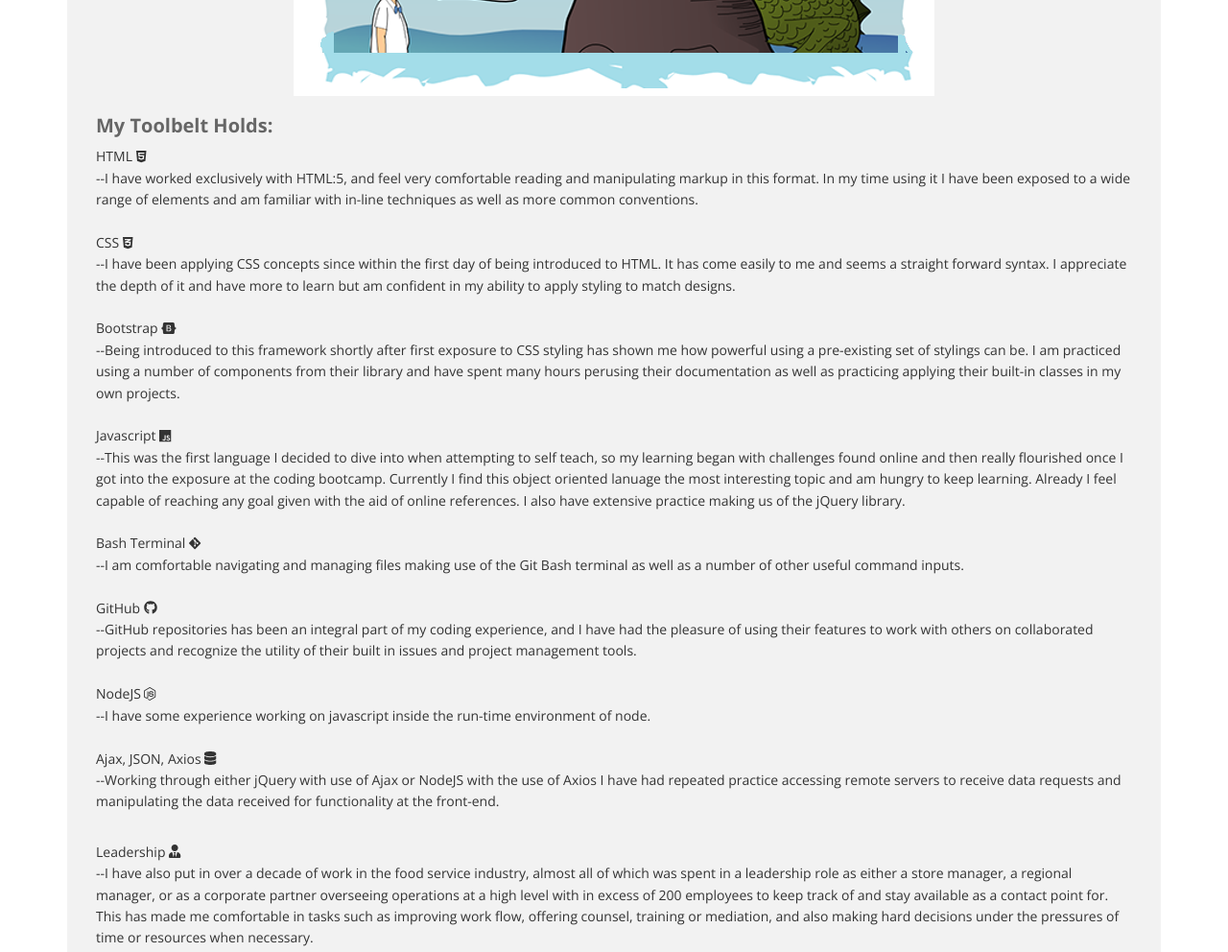
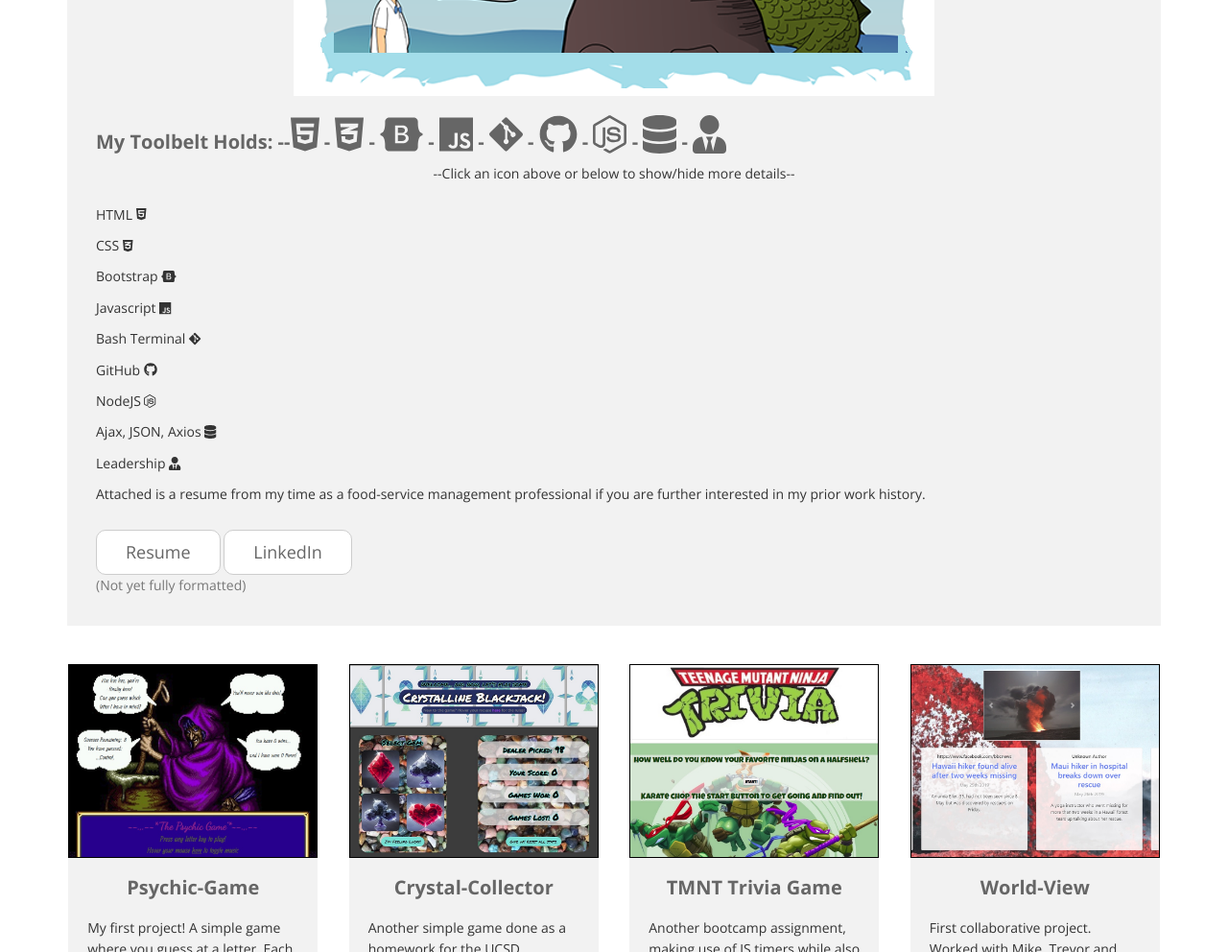
Before and after one commit to RhadMax/Portfolio, a plain HTML site: page index.html in a window 1280 px wide. Shown: the part 2080-3072 px from the top of the page at 96% size. Drawn offline with nearby package versions, Linux system fonts and the light colour scheme.

Commit message:
hid all extra text in skill section so it looks cleaner, clicking on icon now toggles display of that specific text

```diff
--- a/css/style.css
+++ b/css/style.css
@@ -433,7 +433,9 @@
 .img-border {
   border: solid 1px black;
 }
-
+#css-text, #boot-text, #html-text, #js-text, #bash-text, #git-text, #node-text, #ajax-text, #lead-text{
+  display:none;
+}
 /* Media Queries
 ----------------------*/
 
--- a/index.html
+++ b/index.html
@@ -9,16 +9,13 @@
 	<meta http-equiv="X-UA-Compatible" content="IE=edge">
 
 	<link href='https://fonts.googleapis.com/css?family=Open+Sans:300,400,600,700' rel='stylesheet' type='text/css'>
-	<link rel="stylesheet" type="text/css"
-    href="css/jquery-ui.min.css" />
+	<link rel="stylesheet" type="text/css" href="css/jquery-ui.min.css" />
 	<link rel="stylesheet" href="css/bootstrap.min.css">
 	<link rel="stylesheet" href="css/style.css">
 
 	<script src="https://use.fontawesome.com/releases/v5.9.0/js/all.js" data-auto-replace-svg="nest"></script>
-	<script type="text/javascript"
-    src="js/jquery-3.1.1.min.js"></script>
-	<script type="text/javascript"
-    src="js/jquery-ui.min.js"></script>
+	<script type="text/javascript" src="js/jquery-3.1.1.min.js"></script>
+	<script type="text/javascript" src="js/jquery-ui.min.js"></script>
 </head>
 
 <body>
@@ -175,61 +172,91 @@
 							<img src="img/fullstack.jpg" alt="fullstack image" class="img-responsive"
 								style="margin: 0 auto; padding-top: 15px;">
 							<div class="tm-box-description" style="padding-top: 0">
-								<h2>My Toolbelt Holds:</h2>
+								<h2>My Toolbelt Holds: --<i class="fab fa-html5 fa-2x"></i> - <i
+										class="fab fa-css3-alt fa-2x"></i> - <i class="fab fa-bootstrap fa-2x"></i> - <i
+										class="fab fa-js fa-2x"></i> - <i class="fab fa-git-alt fa-2x"></i> - <i
+										class="fab fa-github fa-2x"></i> - <i class="fab fa-node-js fa-2x"></i> - <i
+										class="fas fa-database fa-2x"></i> - <i class="fas fa-user-tie fa-2x"></i></h2>
 
 								<!-- // future addition, clean up section and only show parts on click of oversized visual icons -->
-								<!-- <p class="icon-prompt">--Select an icon for more details--</p> <br> -->
+								<p class="text-center">--Click an icon above or below to show/hide more details--</p>
+								<br>
 								<p class="tm-box-p">
-									HTML <i class="fab fa-html5"></i> <br>
-									--I have worked exclusively with HTML:5, and feel very comfortable reading and
-									manipulating markup in this format. In my time using it I have been exposed to a
+									HTML <i class="fab fa-html5"></i> </p>
+								<p id="html-text">--I have worked exclusively with HTML version 5, and at this point
+									feel very comfortable reading and manipulating markup in this format. In my time
+									using it I have been exposed to a
 									wide range of elements and am familiar with in-line techniques as well as more
-									common conventions. <br><br>
-									CSS <i class="fab fa-css3-alt"></i> <br>
-									--I have been applying CSS concepts since within the first day of being introduced
-									to HTML. It has come easily to me and seems a straight forward syntax. I appreciate
+									common conventions.<br><br> </p>
+								<p class="tm-box-p">
+									CSS <i class="fab fa-css3-alt"></i> </p>
+								<p id="css-text">--I have been applying CSS concepts since within the first day of being
+									introduced to HTML. It has come easily to me and seems a straight forward syntax. I
+									appreciate
 									the depth of it and have more to learn but am confident in my ability to apply
-									styling to match designs. <br><br>
-									Bootstrap <i class="fab fa-bootstrap"></i> <br>
-									--Being introduced to this framework shortly after first exposure to CSS styling has
-									shown me how powerful using a pre-existing set of stylings can be. I am practiced
+									styling to match designs. <br><br> </p>
+								<p class="tm-box-p">
+									Bootstrap <i class="fab fa-bootstrap"></i> </p>
+								<p id="boot-text">--Being introduced to this framework shortly after first exposure to
+									CSS styling has shown me how powerful using a pre-existing set of stylings can be. I
+									am practiced
 									using a number of components from their library and have spent many hours perusing
 									their documentation as well as practicing applying their built-in classes in my own
-									projects. <br><br>
-									Javascript <i class="fab fa-js"></i> <br>
-									--This was the first language I decided to dive into when attempting to self teach,
+									projects. <br><br></p>
+								<p class="tm-box-p">
+									Javascript <i class="fab fa-js"></i> </p>
+								<p id="js-text">--This was the first language I decided to dive into when attempting to
+									self teach,
 									so my learning began with challenges found online and then really flourished once I
 									got into the exposure at the coding bootcamp. Currently I find this object oriented
 									lanuage the most interesting topic and am hungry to keep learning. Already I feel
-									capable of reaching any goal given with the aid of online references. I also have extensive practice making us of the jQuery library.<br><br>
-									<!--  attempt at jquery icon using github project, was not functional :/
+									capable of reaching any goal given with the aid of online references. I also have
+									extensive practice making us of the jQuery library.<br><br></p>
+								<!--  attempt at jquery icon using a reference of a github project I found, was not functional :/
 										<p class="ui-widget-content ui-state-default ui-helper-clearfix">
 										<span style="float: left; margin-right: 0.5em;"
 											class="ui-icon ui-icon-jquery">icon</span>
 									</p> -->
-									Bash Terminal <i class="fab fa-git-alt"></i> <br>
-									--I am comfortable navigating and managing files making use of the Git Bash terminal as well as a number of other useful command inputs.<br><br>
-									GitHub <i class="fab fa-github"></i> <br>
-									--GitHub repositories has been an integral part of my coding experience, and I have had the pleasure of using their features to work with others on collaborated projects and recognize the utility of their built in issues and project management tools.<br><br>
-									NodeJS <i class="fab fa-node-js"></i> <br>
-									--I have some experience working on javascript inside the run-time environment of node. <br><br>
-									Ajax, JSON, Axios <i class="fas fa-database"></i><br>
-									--Working through either jQuery with use of Ajax or NodeJS with the use of Axios I have had repeated practice accessing remote servers to receive data requests and manipulating the data received for functionality at the front-end.
-
-
+								<p class="tm-box-p">
+									Bash Terminal <i class="fab fa-git-alt"></i> </p>
+								<p id="bash-text">--I am comfortable navigating and managing files making use of the Git
+									Bash terminal as
+									well as a number of other useful command inputs.<br><br></p>
+								<p class="tm-box-p">
+									GitHub <i class="fab fa-github"></i> </p>
+								<p id="git-text">--GitHub repositories has been an integral part of my coding
+									experience, and I have had the pleasure of using their features to work with others
+									on collaborated projects and recognize the utility of their built in issues and
+									project management tools.<br><br>
 								</p>
-								<br>
-								<p class="tm-box-p"> Leadership <i class="fas fa-user-tie"></i><br>
-									--I have also put in over a decade of work in the food service
+								<p class="tm-box-p">
+									NodeJS <i class="fab fa-node-js"></i> </p>
+								<p id="node-text">--I have some experience working on javascript inside the run-time
+									environment of node.
+									<br><br></p>
+								<p class="tm-box-p">
+									Ajax, JSON, Axios <i class="fas fa-database"></i></p>
+								<p id="ajax-text">--Working through either jQuery with use of Ajax or NodeJS with the
+									use of Axios I have had repeated practice accessing remote servers to receive data
+									requests and
+									manipulating the data received for functionality at the front-end. <br><br> </p>
+								<p class="tm-box-p">
+									Leadership <i class="fas fa-user-tie"></i></p>
+								<p id="lead-text">--I have also put in over a decade of work in the food service
 									industry, almost all of which was spent in a leadership role as either a store
 									manager, a regional manager, or as a corporate partner overseeing operations at a
-									high level with in excess of 200 employees to keep track of and stay available as a contact
-									point for. This has made me comfortable in tasks such as improving work flow, offering
-									counsel, training or mediation, and also making hard decisions under the pressures of time or resources when
+									high level with in excess of 200 employees to keep track of and stay available as a
+									contact
+									point for. This has made me comfortable in tasks such as improving work flow,
+									offering
+									counsel, training or mediation, and also making hard decisions under the pressures
+									of time or resources when
 									necessary.</p>
-								<p class="tm-box-p"> Attached is a resume from my time as a food-service management professional if you are further interested in my prior work history.</p>
+								<p class="tm-box-p"> Attached is a resume from my time as a food-service management
+									professional if you are further interested in my prior work history.</p>
 								<a href="resume.html" target="_blank" class="content-link">Resume</a>
-								<a href="https://www.linkedin.com/in/max-rhad-7b5270185/" target="_blank" class="content-link">LinkedIn</a>
+								<a href="https://www.linkedin.com/in/max-rhad-7b5270185/" target="_blank"
+									class="content-link">LinkedIn</a>
 								<p class="text-muted">(Not yet fully formatted)</p>
 							</div>
 						</div>
@@ -241,7 +268,9 @@
 						<div class="testimonial-content">
 							<img class="img-border" src="img/psych.jpg" alt="Image">
 							<h2>Psychic-Game</h2>
-							<p>My first project! A simple game where you guess at a letter. Each round it is a random new letter and you have 10 tries. Themed after an old favorite game of mine, Shining Force II.</p>
+							<p>My first project! A simple game where you guess at a letter. Each round it is a random
+								new letter and you have 10 tries. Themed after an old favorite game of mine, Shining
+								Force II.</p>
 							<a href="https://github.com/RhadMax/Psychic-Game" class="content-link">GitHub</a>
 							<a href="https://rhadmax.github.io/Psychic-Game/" class="content-link">See it!</a>
 							<br>
@@ -251,7 +280,9 @@
 						<div class="testimonial-content">
 							<img class="img-border" src="img/crystal.jpg" alt="Image">
 							<h2>Crystal-Collector</h2>
-							<p>Another simple game done as a homework for the UCSD Extension Coding Bootcamp. Was practice in applying javascript concepts as well as html/css. Try to match the dealer's score!</p>
+							<p>Another simple game done as a homework for the UCSD Extension Coding Bootcamp. Was
+								practice in applying javascript concepts as well as html/css. Try to match the dealer's
+								score!</p>
 							<a href="https://github.com/RhadMax/unit-4-game" class="content-link">GitHub</a>
 							<a href="https://rhadmax.github.io/unit-4-game/" class="content-link">See it!</a>
 
@@ -261,7 +292,9 @@
 						<div class="testimonial-content">
 							<img class="img-border" src="img/tmnt.jpg" alt="Image">
 							<h2>TMNT Trivia Game</h2>
-							<p>Another bootcamp assignment, making use of JS timers while also providing experience with applying unique data attributes to elements in html. See how well you know the turtles!</p>
+							<p>Another bootcamp assignment, making use of JS timers while also providing experience with
+								applying unique data attributes to elements in html. See how well you know the turtles!
+							</p>
 							<a href="https://github.com/RhadMax/TriviaGame" class="content-link">GitHub</a>
 							<a href="https://rhadmax.github.io/TriviaGame/" class="content-link">See it!</a>
 							<br>
@@ -271,7 +304,9 @@
 						<div class="testimonial-content">
 							<img class="img-border" src="img/worldview.jpg" alt="Image">
 							<h2>World-View</h2>
-							<p>First collaborative project. Worked with Mike, Trevor and Oakkar creating a streamlined search engine with API's to return news and images, sans clutter. Check out their repos also!</p>
+							<p>First collaborative project. Worked with Mike, Trevor and Oakkar creating a streamlined
+								search engine with API's to return news and images, sans clutter. Check out their repos
+								also!</p>
 							<a href="https://github.com/RhadMax/world-view" class="content-link">GitHub</a>
 							<a href="https://trevorfairbank.github.io/world-view/" class="content-link">See it!</a>
 						</div>
@@ -357,7 +392,33 @@
 	<script src="js/jquery.singlePageNav.min.js"></script> <!-- https://github.com/ChrisWojcik/single-page-nav -->
 	<script src="js/parallax.js-1.3.1/parallax.js"></script> <!-- http://pixelcog.github.io/parallax.js/ -->
 	<script>
-
+		$(".fa-html5").on("click", function () {
+			$("#html-text").toggle();
+		});
+		$(".fa-css3-alt").on("click", function () {
+			$("#css-text").toggle();
+		});
+		$(".fa-bootstrap").on("click", function () {
+			$("#boot-text").toggle();
+		});
+		$(".fa-js").on("click", function () {
+			$("#js-text").toggle();
+		});
+		$(".fa-git-alt").on("click", function () {
+			$("#bash-text").toggle();
+		});
+		$(".fa-github").on("click", function () {
+			$("#git-text").toggle();
+		});
+		$(".fa-node-js").on("click", function () {
+			$("#node-text").toggle();
+		});
+		$(".fa-database").on("click", function () {
+			$("#ajax-text").toggle();
+		});
+		$(".fa-user-tie").on("click", function () {
+			$("#lead-text").toggle();
+		});
 		// HTML document is loaded. DOM is ready.
 		$(function () {
 
```
Lines whose indentation alone changed are shown as unchanged.
